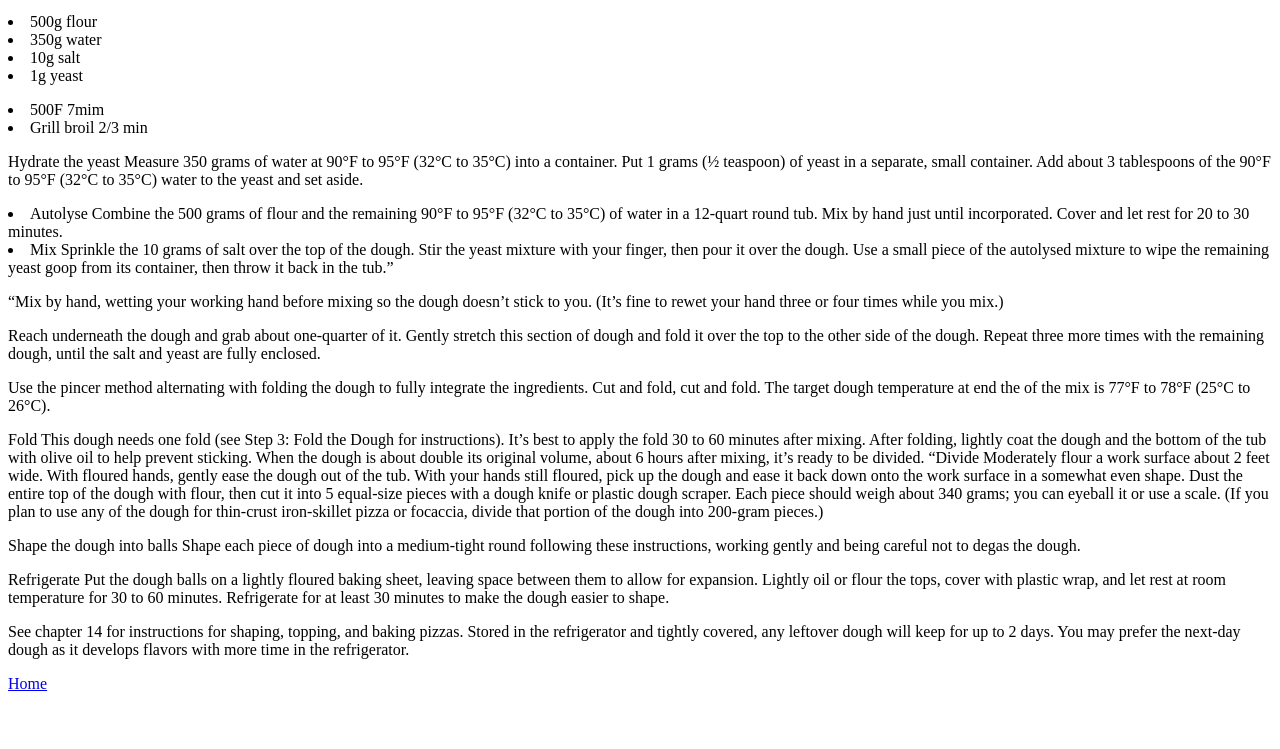
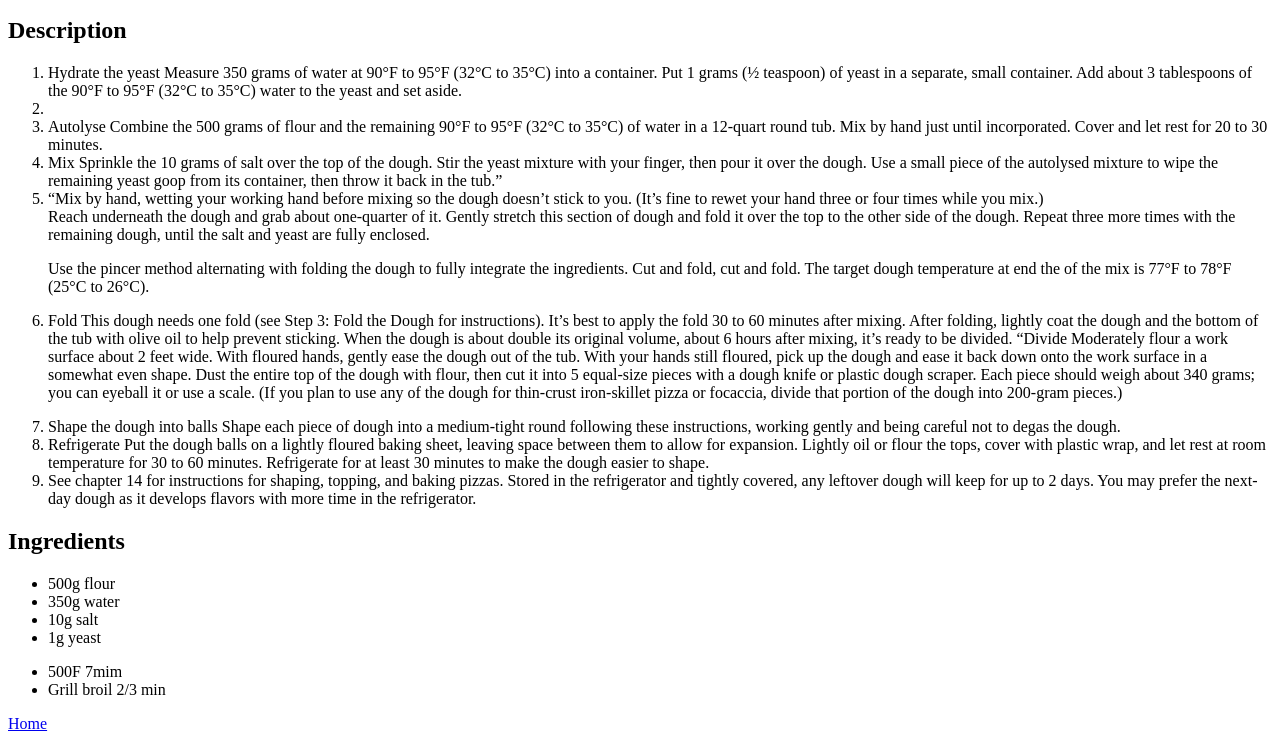
Before and after one commit to LudivineDev/odin-recipes, a plain HTML site: page recipes/pizza-dough.html in a window 1280 px wide. Shown: the part 101-850 px from the top of the page. Before the commit the page ends 810 px from the top, so only its background shows below. Drawn offline with Linux system fonts and the light colour scheme.

Commit message:
8th commit

```diff
--- a/recipes/pizza-dough.html
+++ b/recipes/pizza-dough.html
@@ -8,37 +8,42 @@
 <body>
     <h1>Pizza Dough</h1>
 <img src="../images/overnight-thin-crust-pizza-dough-1x1-9193-1.webp" alt="Pizza Dough">
-<p><li>500g flour</li>
-<li>350g water</li>
-<li>10g salt</li>
-<li>1g yeast</li></p>
 
-<p><li>500F 7mim</li>
-<li>Grill broil 2/3 min</li><p>
+<h2>Description</h2>
+<ol>
+<li>Hydrate the yeast Measure 350 grams of water at 90°F to 95°F (32°C to 35°C) into a container. Put 1 grams (½ teaspoon) of yeast in a separate, small container. Add about 3 tablespoons of the 90°F to 95°F (32°C to 35°C) water to the yeast and set aside.<li>
 
+<li>Autolyse Combine the 500 grams of flour and the remaining 90°F to 95°F (32°C to 35°C) of water in a 12-quart round tub. Mix by hand just until incorporated. Cover and let rest for 20 to 30 minutes.</li>
+<li>Mix Sprinkle the 10 grams of salt over the top of the dough. Stir the yeast mixture with your finger, then pour it over the dough. Use a small piece of the autolysed mixture to wipe the remaining yeast goop from its container, then throw it back in the tub.”</li>
 
-<p>Hydrate the yeast Measure 350 grams of water at 90°F to 95°F (32°C to 35°C) into a container. Put 1 grams (½ teaspoon) of yeast in a separate, small container. Add about 3 tablespoons of the 90°F to 95°F (32°C to 35°C) water to the yeast and set aside.<p>
-
-<p><li>Autolyse Combine the 500 grams of flour and the remaining 90°F to 95°F (32°C to 35°C) of water in a 12-quart round tub. Mix by hand just until incorporated. Cover and let rest for 20 to 30 minutes.</li>
-<li>Mix Sprinkle the 10 grams of salt over the top of the dough. Stir the yeast mixture with your finger, then pour it over the dough. Use a small piece of the autolysed mixture to wipe the remaining yeast goop from its container, then throw it back in the tub.”</li></p>
-
-<p>“Mix by hand, wetting your working hand before mixing so the dough doesn’t stick to you. (It’s fine to rewet your hand three or four times while you mix.)</p>
+<li>“Mix by hand, wetting your working hand before mixing so the dough doesn’t stick to you. (It’s fine to rewet your hand three or four times while you mix.)</li>
 
 Reach underneath the dough and grab about one-quarter of it. Gently stretch this section of dough and fold it over the top to the other side of the dough. Repeat three more times with the remaining dough, until the salt and yeast are fully enclosed.</p>
 
 Use the pincer method alternating with folding the dough to fully integrate the ingredients. Cut and fold, cut and fold. The target dough temperature at end the of the mix is 77°F to 78°F (25°C to 26°C).</p>
 
-<p>Fold This dough needs one fold (see Step 3: Fold the Dough for instructions). It’s best to apply the fold 30 to 60 minutes after mixing. After folding, lightly coat the dough and the bottom of the tub with olive oil to help prevent sticking.
+<li>Fold This dough needs one fold (see Step 3: Fold the Dough for instructions). It’s best to apply the fold 30 to 60 minutes after mixing. After folding, lightly coat the dough and the bottom of the tub with olive oil to help prevent sticking.
 When the dough is about double its original volume, about 6 hours after mixing, it’s ready to be divided.
 
 “Divide Moderately flour a work surface about 2 feet wide. With floured hands, gently ease the dough out of the tub. With your hands still floured, pick up the dough and ease it back down onto the work surface in a somewhat even shape. Dust the entire top of the dough with flour, then cut it into 5 equal-size pieces with a dough knife or plastic dough scraper. Each piece should weigh about 340 grams; you can eyeball it or use a scale. (If you plan to use any of the dough for thin-crust iron-skillet pizza or focaccia, divide that portion of the dough into 200-gram pieces.)</p>
 
-<p>Shape the dough into balls Shape each piece of dough into a medium-tight round following these instructions, working gently and being careful not to degas the dough.</p>
+<li>Shape the dough into balls Shape each piece of dough into a medium-tight round following these instructions, working gently and being careful not to degas the dough.</li>
 
-<p>Refrigerate Put the dough balls on a lightly floured baking sheet, leaving space between them to allow for expansion. Lightly oil or flour the tops, cover with plastic wrap, and let rest at room temperature for 30 to 60 minutes. Refrigerate for at least 30 minutes to make the dough easier to shape.</p>
+<li>Refrigerate Put the dough balls on a lightly floured baking sheet, leaving space between them to allow for expansion. Lightly oil or flour the tops, cover with plastic wrap, and let rest at room temperature for 30 to 60 minutes. Refrigerate for at least 30 minutes to make the dough easier to shape.</li>
 
-<p>See chapter 14 for instructions for shaping, topping, and baking pizzas. Stored in the refrigerator and tightly covered, any leftover dough will keep for up to 2 days. You may prefer the next-day dough as it develops flavors with more time in the refrigerator.<p>
+<li>See chapter 14 for instructions for shaping, topping, and baking pizzas. Stored in the refrigerator and tightly covered, any leftover dough will keep for up to 2 days. You may prefer the next-day dough as it develops flavors with more time in the refrigerator.</li>
+</ol>
 
+    <h2>Ingredients</h2>
+<ul>
+<li>500g flour</li>
+        <li>350g water</li>
+        <li>10g salt</li>
+        <li>1g yeast</li></p>
+
+        <p><li>500F 7mim</li>
+        <li>Grill broil 2/3 min</li>
+        </ul>
 <p><a href="../index.html">Home</a></p>
 </body>
 </html>
```
